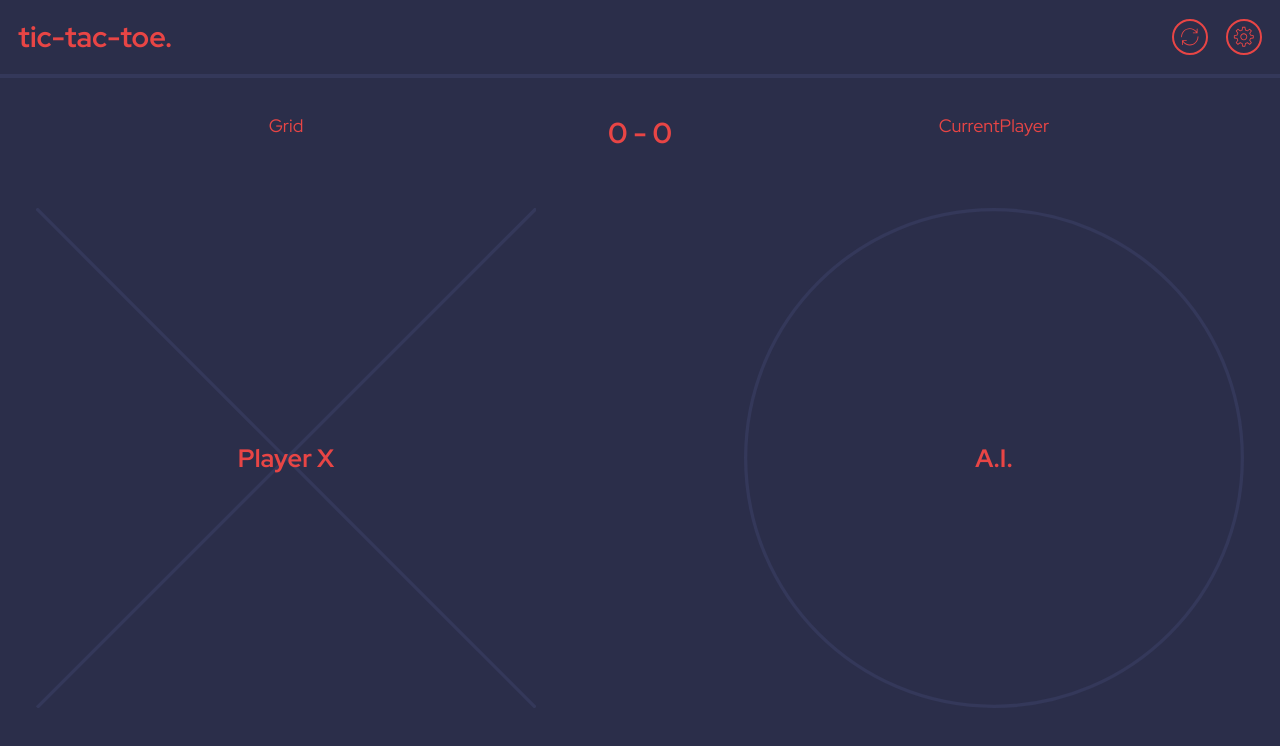
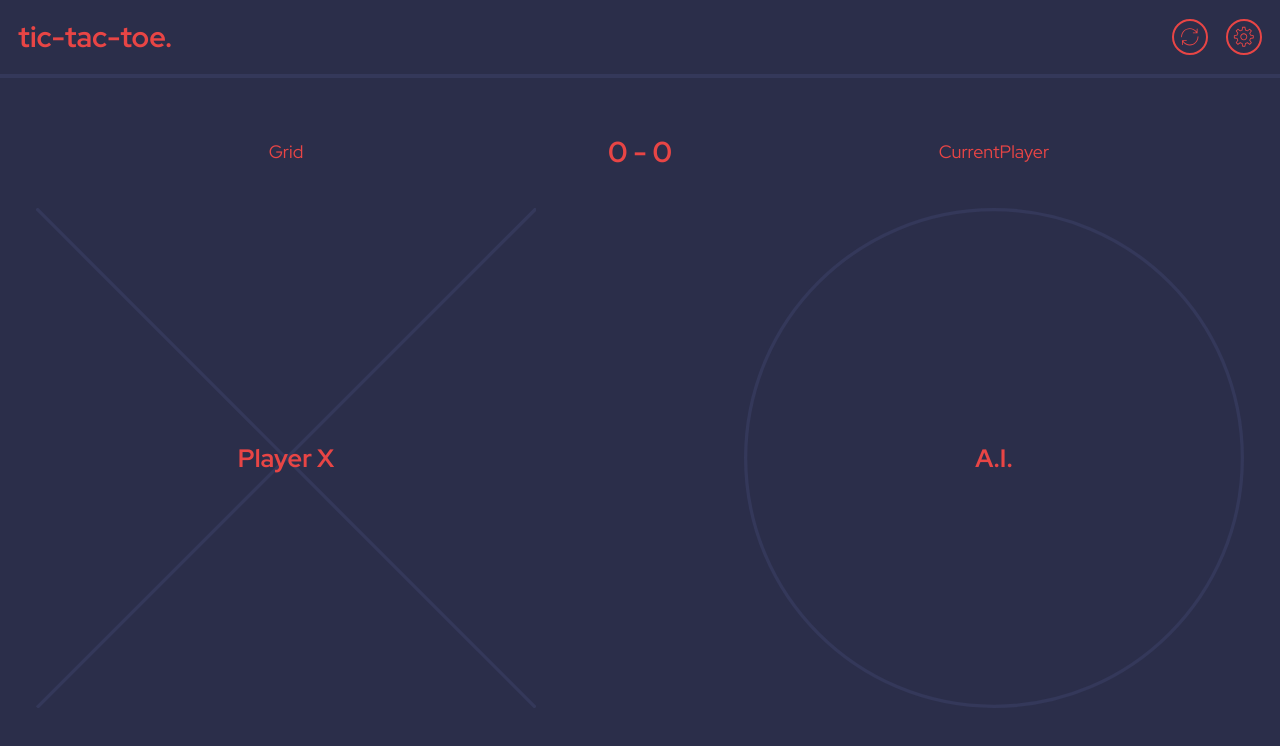
Before and after one commit to syedalimansoor/tic-tac-toe-react, a React (Vite) app: page /game in a window 1280 px wide. Shown: the top 746 px of the page. Built offline with nearby package versions, Linux system fonts and the light colour scheme.

Commit message:
Fix style issues

```diff
--- a/src/components/game/GameBody.tsx
+++ b/src/components/game/GameBody.tsx
@@ -20,7 +20,7 @@ const Container = styled.div`
   width: min(100%, 70em);
   display: grid;
   justify-items: center;
-  align-content: space-between;
+  align-items: center;
 
   @media (min-width: ${({ theme }) => theme.breakpoints.medium}) {
     grid-template:
@@ -47,7 +47,7 @@ const PlayersContainer = styled.div`
 `;
 const Player1Display = styled(PlayerDisplay)`
   @media (min-width: ${({ theme }) => theme.breakpoints.medium}) {
-    justify-self: start;
+    justify-self: stretch;
     grid-area: player1;
   }
 `;
```
